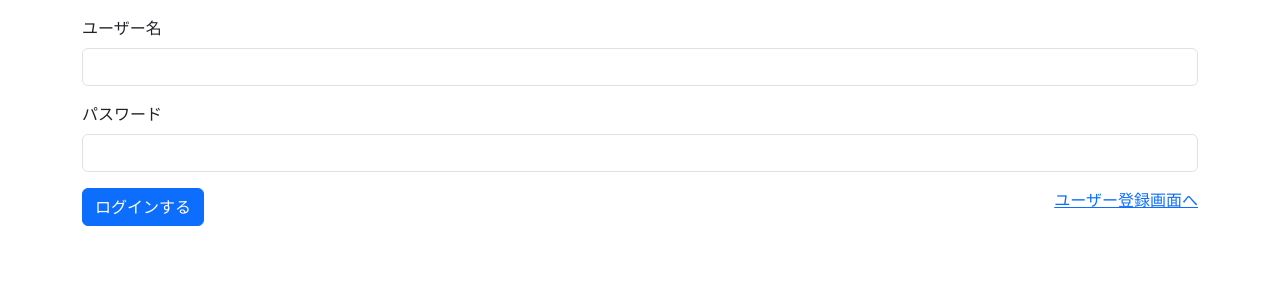
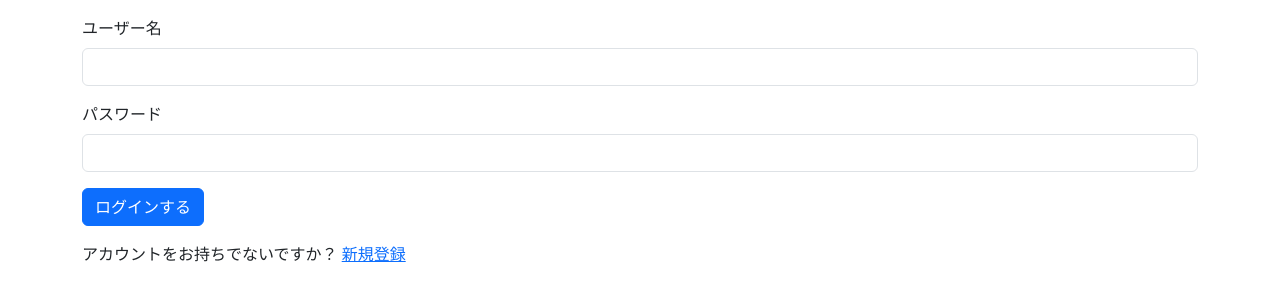
Before and after one commit to yudai1067/inventory-management-app, a Django app: page /accounts/login/ in a window 1280 px wide. Shown: the part 50-351 px from the top of the page. Run offline with Django 5.2, Linux system fonts and the light colour scheme.

Commit message:
ユーザー登録のリンクの配置修正

```diff
--- a/app/accounts/templates/accounts/login.html
+++ b/app/accounts/templates/accounts/login.html
@@ -9,7 +9,7 @@
   {% if form.errors %}
     <div class="alert alert-danger" role="alert">
       <ul>
-          <li>ユーザー名とパスワードの組み合わせが正しくありません</li>
+        <li>ユーザー名とパスワードの組み合わせが正しくありません</li>
       </ul>
     </div>
   {% endif %}
@@ -23,10 +23,11 @@
       <label for="user-password" class="form-label">パスワード</label>
       <input type="password" class="form-control" id="user-password" name="password" />
     </div>
-    <div class="d-flex justify-content-between">
-      <button type="submit" class="btn btn-primary">ログインする</button>
-      <a href="{% url 'accounts-register' %}" class="ms-2">ユーザー登録画面へ</a>
-    </div>
-    <input type="hidden" name="next" value="{% url 'inventory-index' %}">
+    <button type="submit" class="btn btn-primary">ログインする</button>
+    <p class="mt-3">
+      アカウントをお持ちでないですか？
+      <a href="{% url 'accounts-register' %}" class="link-primary">新規登録</a>
+    </p>
+    <input type="hidden" name="next" value="{% url 'inventory-index' %}" />
   </form>
 {% endblock %}
```
